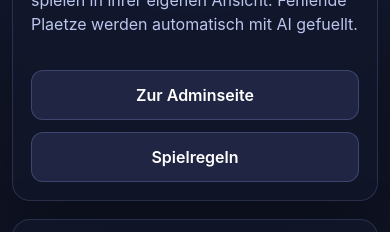
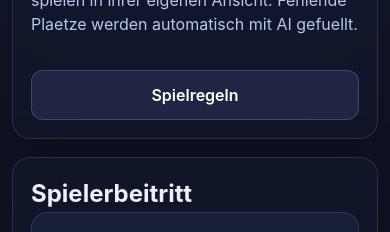
Before and after one commit to dniggeler/game-karteraus, a React (Vite) app in the folder src/client/: page /player in a window 390 px wide. Shown: the part 183-415 px from the top of the page. Built offline with nearby package versions, Linux system fonts and the light colour scheme; no server answers.

Commit message:
feat: refactor button styles and remove unused switch page links in HeroPanel

```diff
--- a/src/client/src/App.css
+++ b/src/client/src/App.css
@@ -257,30 +257,23 @@
 }
 
 button,
-input,
-.button-link {
+input {
   border-radius: 12px;
   border: 1px solid var(--theme-border-strong);
 }
 
-button,
-.button-link {
+button {
   background: linear-gradient(180deg, var(--theme-button-start) 0%, var(--theme-button-end) 100%);
   color: white;
   padding: 12px 16px;
   font-weight: 600;
-  text-decoration: none;
-  display: inline-flex;
-  align-items: center;
-  justify-content: center;
   transition:
     transform 120ms ease,
     opacity 120ms ease,
     box-shadow 120ms ease;
 }
 
-button:hover:enabled,
-.button-link:hover {
+button:hover:enabled {
   transform: translateY(-1px);
   box-shadow: 0 14px 30px var(--theme-button-shadow);
 }
@@ -809,9 +802,8 @@ input {
   }
 
   .button-row > button,
-  .button-row > .button-link,
   .hero-actions > button,
-  .hero-actions > .button-link {
+  .button-row > button {
     width: 100%;
   }
 
--- a/src/client/src/components/HeroPanel.tsx
+++ b/src/client/src/components/HeroPanel.tsx
@@ -18,8 +18,6 @@ export function HeroPanel({
   onToggleRules,
 }: HeroPanelProps) {
   const viewerName = snapshot?.players.find((player) => player.isViewer)?.name
-  const switchPageHref = startupPage === 'admin' ? '/player' : '/admin'
-  const switchPageLabel = startupPage === 'admin' ? 'Zur Spielerseite' : 'Zur Adminseite'
   const eyebrowLabel = startupPage === 'admin' ? 'Kartenreihen · Admin' : 'Kartenreihen · Spieler'
   const heroCopy =
     startupPage === 'admin'
@@ -34,9 +32,6 @@ export function HeroPanel({
         <p className="hero-copy">{heroCopy}</p>
       </div>
       <div className="hero-actions">
-        <a className="button-link secondary-button" href={switchPageHref}>
-          {switchPageLabel}
-        </a>
         <button className="secondary-button" onClick={onToggleRules}>
           {showRules ? 'Regeln ausblenden' : 'Spielregeln'}
         </button>
```
